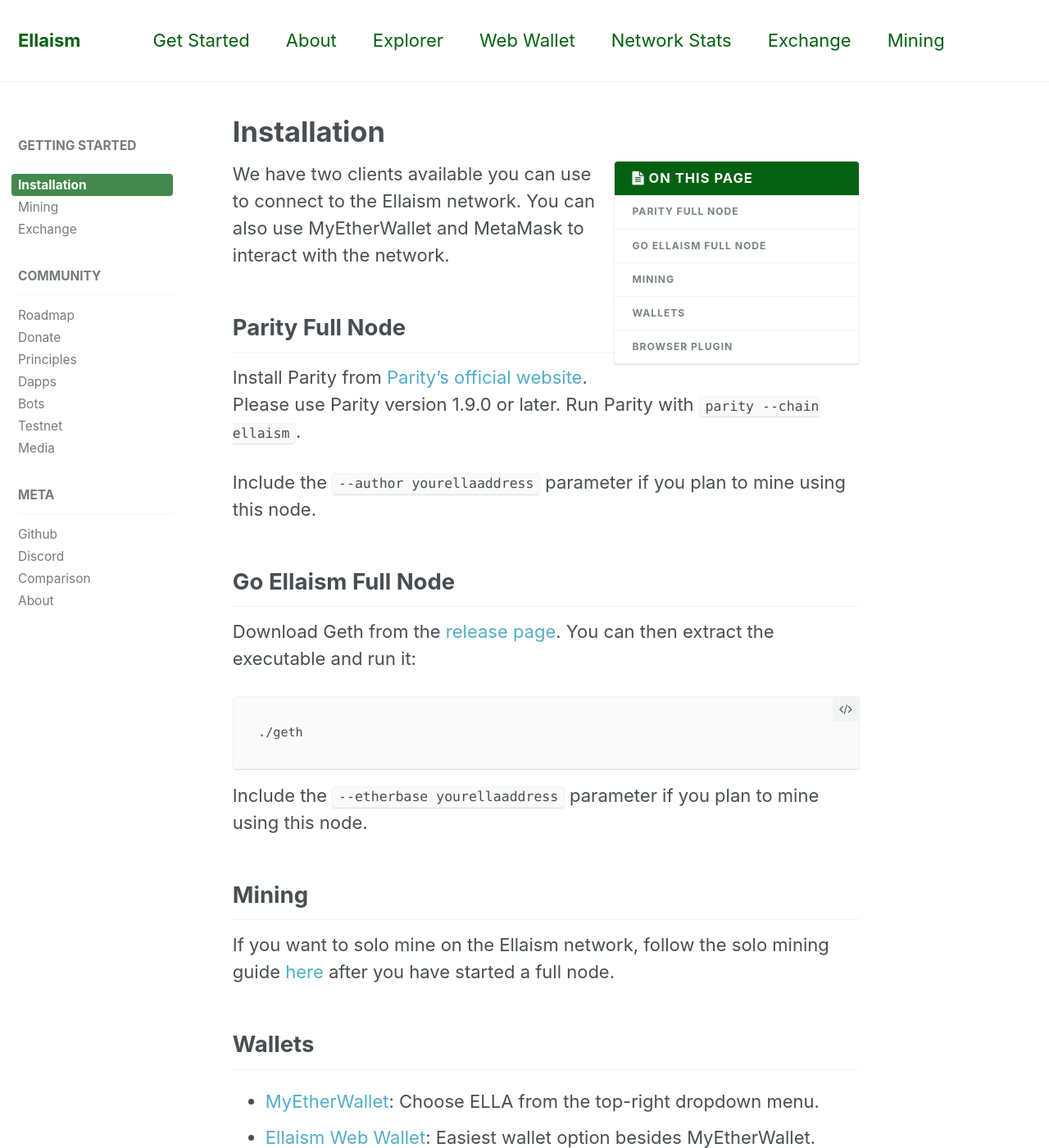
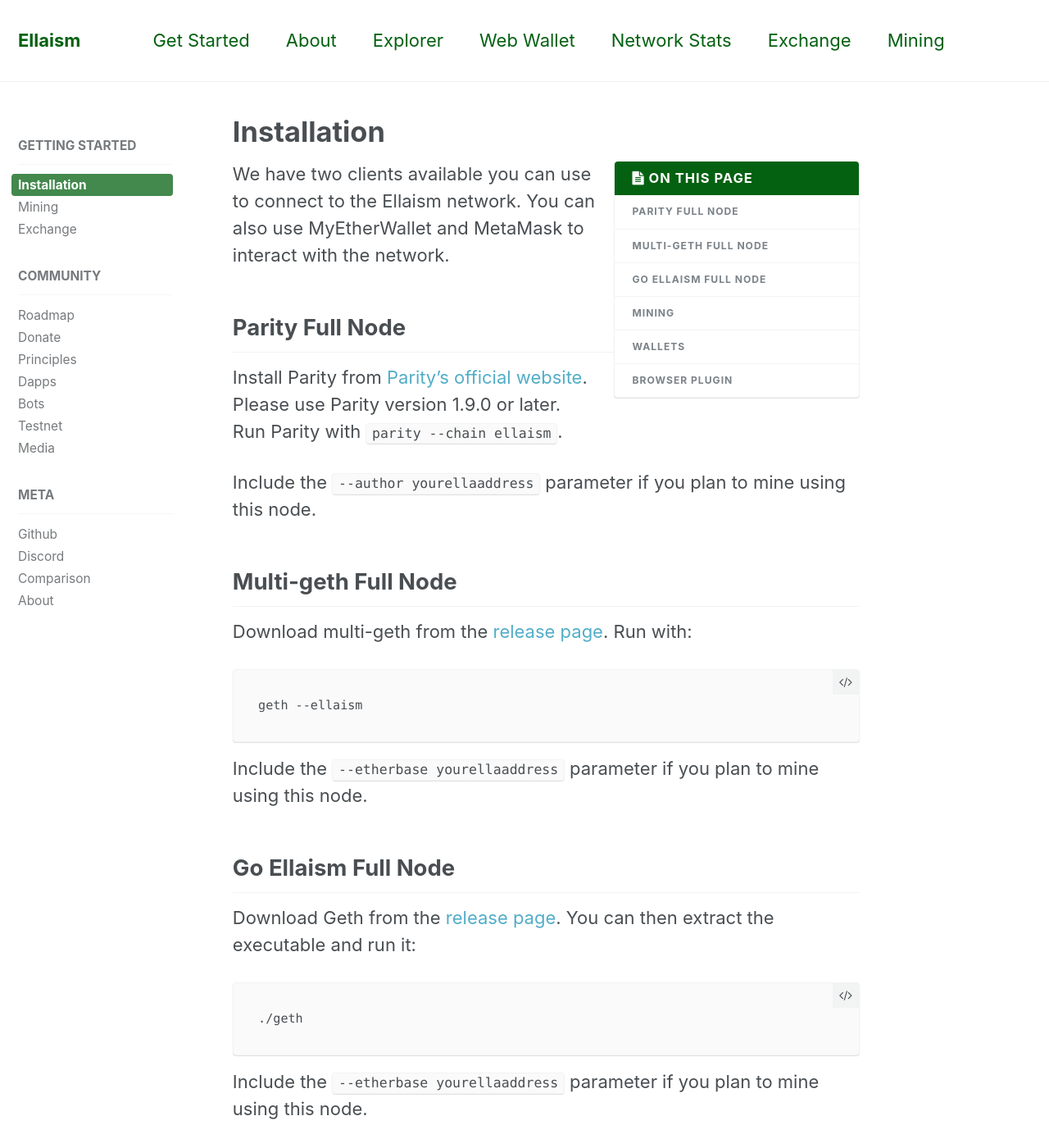
Before and after one commit to ellaism/ellaism.org, a Jekyll site: the page built from _docs/install.md, in a window 1280 px wide and 1400 px high. Shown: the whole window at 82% size. Built offline with Jekyll 4.4.1, drawn with Linux system fonts in a browser that asks for light colours.

Commit message:
Add multi-geth to installation page

````diff
--- a/_docs/install.md
+++ b/_docs/install.md
@@ -18,6 +18,16 @@
 
 Include the `--author yourellaaddress` parameter if you plan to mine using this
 node.
+
+## Multi-geth Full Node
+
+Download multi-geth from the [release page](https://github.com/ellaism/multi-geth/releases). Run with:
+
+```
+geth --ellaism
+```
+
+Include the `--etherbase yourellaaddress` parameter if you plan to mine using this node.
 
 ## Go Ellaism Full Node
 
````
